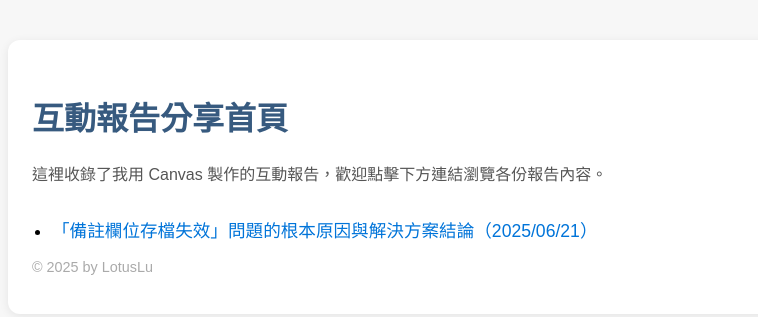
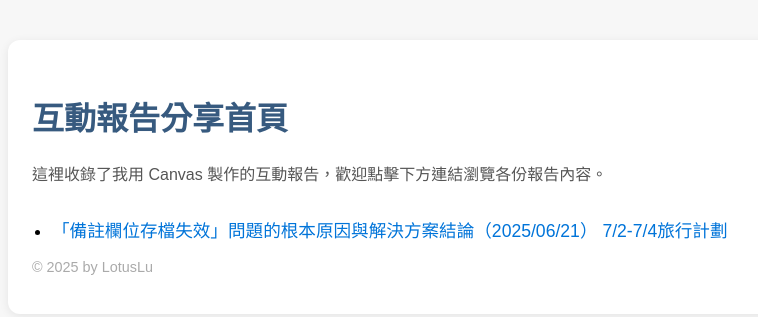
Before and after one commit to LotusLu/canvas_share, a plain HTML site: page index.html in a window 1280 px wide. Shown: the whole page, without its empty margins (208-966 px from the left). Drawn offline with Linux system fonts and the light colour scheme.

Commit message:
update index

```diff
--- a/index.html
+++ b/index.html
@@ -53,6 +53,7 @@
     <ul>
       <li>
         <a href="questionnaireBug_0621.html" target="_blank">「備註欄位存檔失效」問題的根本原因與解決方案結論（2025/06/21）</a>
+        <a href="travle_0702.html" target="_blank">7/2-7/4旅行計劃</a>
       </li>
       <!-- 請依照未來報告新增下方條目 -->
       <!--
```
